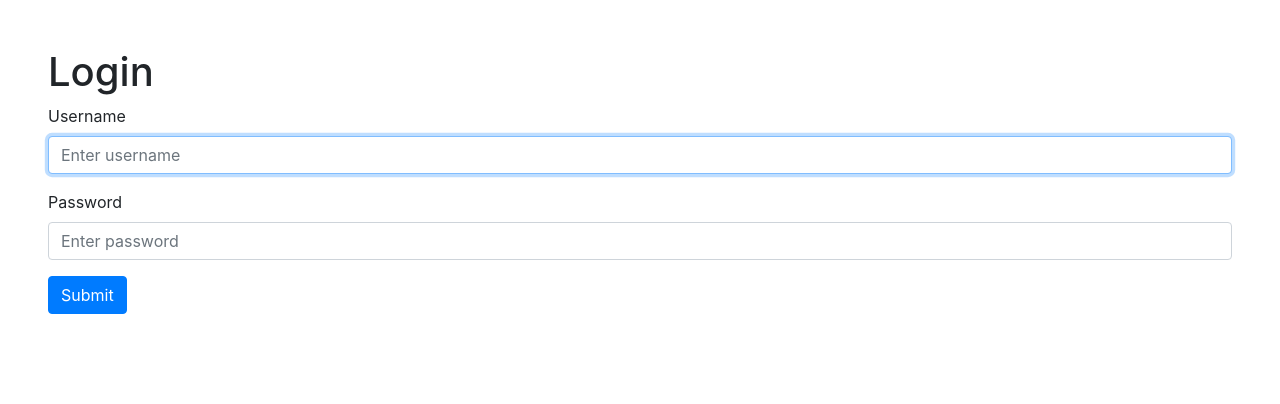
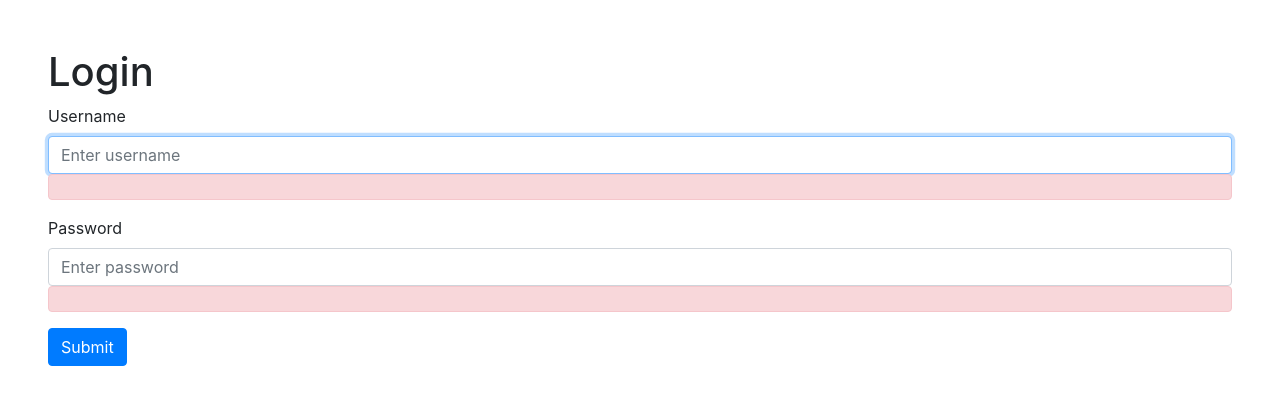
Before and after one commit to anshultamrakar/vidly, a React (Create React App) app: page / in a window 1280 px wide. Shown: the top 404 px of the page. Built offline with nearby package versions, Linux system fonts and the light colour scheme.

Commit message:
more function to login form

```diff
--- a/src/Components/LoginForm.jsx
+++ b/src/Components/LoginForm.jsx
@@ -5,6 +5,7 @@ class LoginForm extends Component {
     account : {username : "", password : ""},
     error : {}
    }
+
 
 
   validate = () => {
@@ -19,11 +20,15 @@ class LoginForm extends Component {
   }
 
 
+  validateProperty  = () => {
+
+  }
+
+
 
     handleSubmit = (e) => {
       e.preventDefault()
-     const error = this.validate();
-     console.log(error)
+      const error = this.validate();
       this.setState({error})
       if(error) return
       // Call the server
@@ -32,12 +37,16 @@ class LoginForm extends Component {
 
 
     handleChange = (e) => {
+
+      if(errorMessage){
+        error[e.target.name] = errorMessage
+      }else{
+        delete error[e.target.name]
+      }
       const account = {...this.state.account}
       account[e.target.name]= e.target.value
       this.setState({account})
     }
-
-
 
     render() {
         return (
@@ -51,8 +60,10 @@ class LoginForm extends Component {
             type = "text"
             name = "username"
             onChange={this.handleChange}
+
             value = {this.state.account.username}
             className='form-control' placeholder='Enter username' />
+           { this.state.error && <div className='alert alert-danger'>{this.state.error.username}</div>}
           </div>
           <div className ="form-group">
             <label htmlFor ="password">Password</label>
@@ -63,6 +74,7 @@ class LoginForm extends Component {
             onChange = {this.handleChange}
             placeholder='Enter password'
             className='form-control' />
+             { this.state.error && <div className='alert alert-danger'>{this.state.error.password}</div>}
           </div>
           <button type="submit" class="btn btn-primary">Submit</button>
       </form>
```
